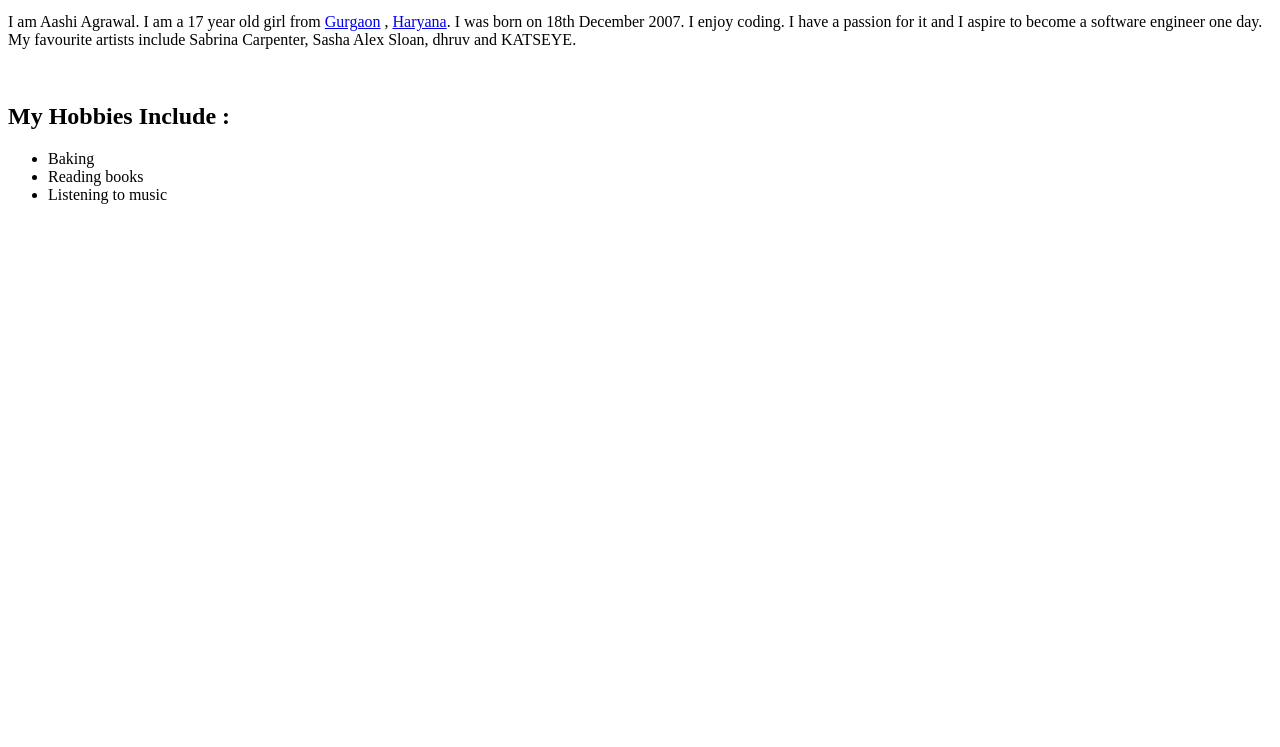
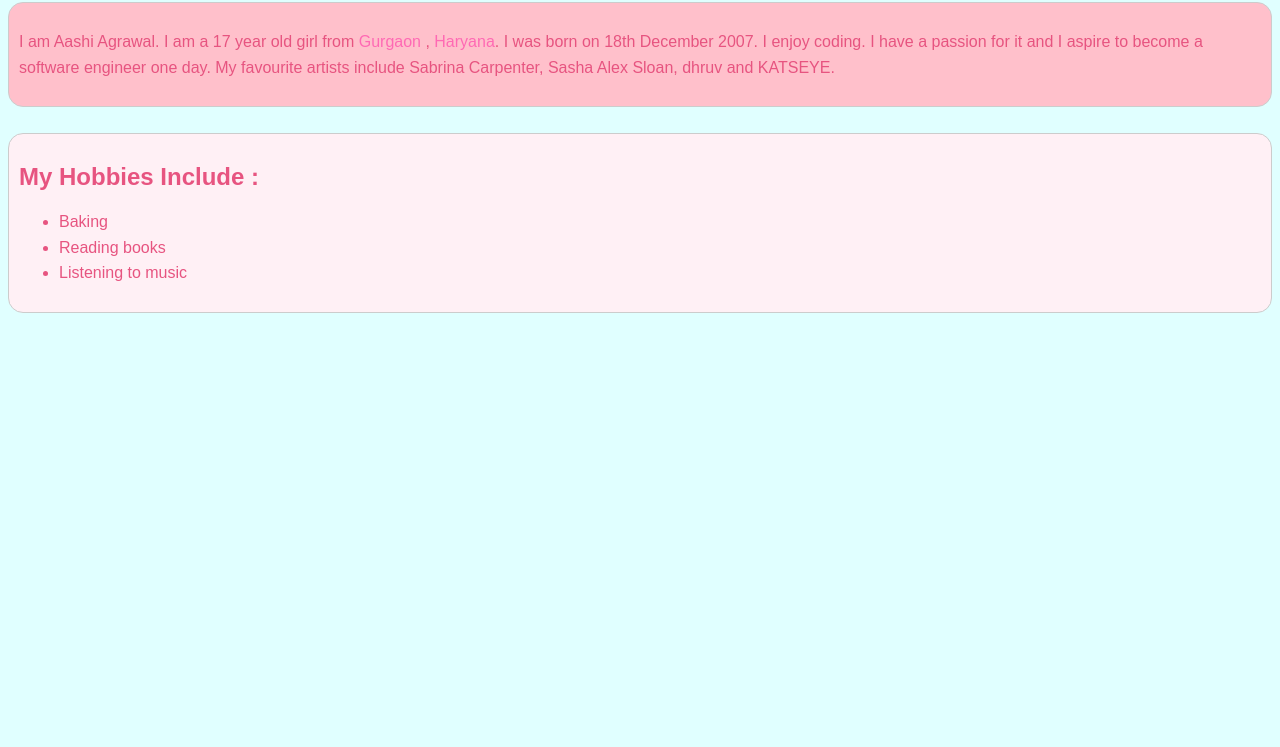
Before and after one commit to Aashii1826/TASK1-ACMW-WEBDEV, a plain HTML site: page index.html in a window 1280 px wide. Shown: the part 53-800 px from the top of the page. Drawn offline with Linux system fonts and the light colour scheme.

Commit message:
Update index.html

```diff
--- a/index.html
+++ b/index.html
@@ -1,7 +1,7 @@
 <html>
 <head>
 	<title>About Myself</title>
-	<link rel="stylesheet" type="s.css">
+	<link rel="stylesheet" type="text/css" href="s.css">
 	</style>
 </head>
 <body>
```
